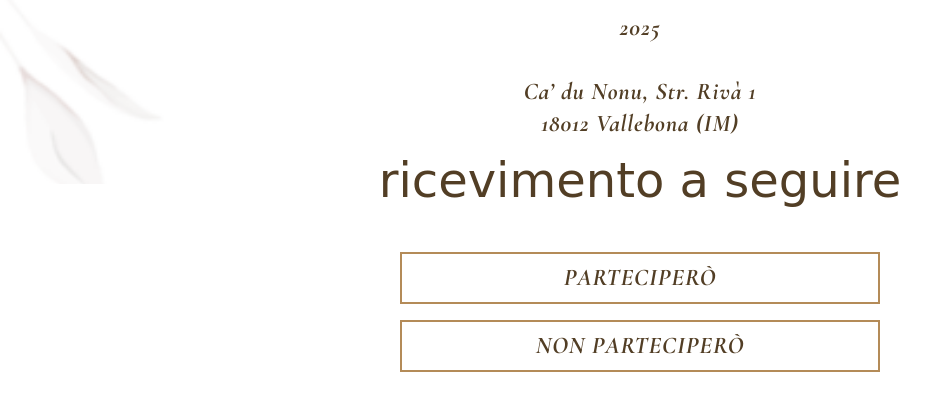
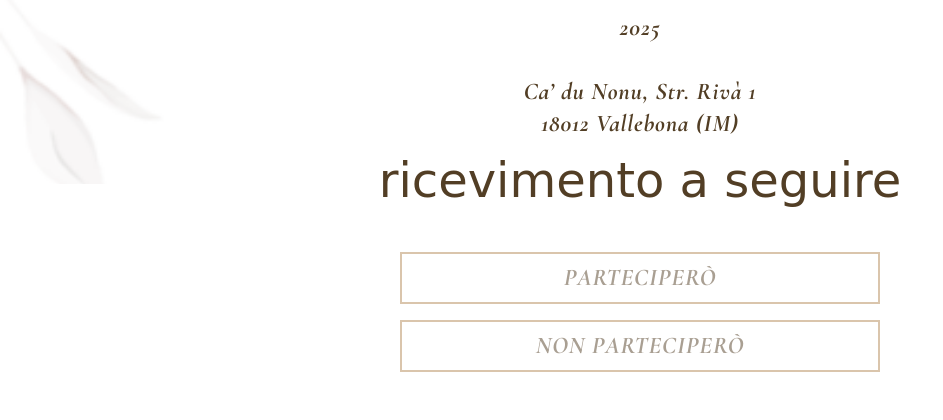
Before and after one commit to h4shell/matrimonio, a PHP site: page / in a window 1280 px wide. Shown: the part 616-1036 px from the top of the page, without its empty margins (0-943 px from the left). Run offline with PHP 8.4, Linux system fonts and the light colour scheme; some web fonts are replaced.

Commit message:
fix buttons

```diff
--- a/index.html
+++ b/index.html
@@ -46,12 +46,12 @@
       </p>
       <div class="container-button grid gap-4 place-items-center my-12">
         <button
-          class="uppercase color2 cormorant-garamond-700 text-2xl py-2 border-2 border-[#B48B58] w-[80%] cursor-pointer opacity-50"
+          class="uppercase color2 cormorant-garamond-700 text-2xl py-2 border-2 border-[#B48B58] w-[80%] cursor-pointer"
         >
           parteciperò
         </button>
         <button
-          class="uppercase color2 cormorant-garamond-700 text-2xl py-2 border-2 border-[#B48B58] w-[80%] cursor-pointer opacity-50"
+          class="uppercase color2 cormorant-garamond-700 text-2xl py-2 border-2 border-[#B48B58] w-[80%] cursor-pointer"
         >
           non parteciperò
         </button>
--- a/public/css/style.css
+++ b/public/css/style.css
@@ -66,6 +66,11 @@
     grid-template-columns: 2fr 1fr 2fr;
 }
 
+button{
+    opacity: 0.5!important;
+    cursor: not-allowed;
+}
+
 @media(min-width: 768px) {
     .wrapper{
         width: min(600px, 100% - 2rem);
```
